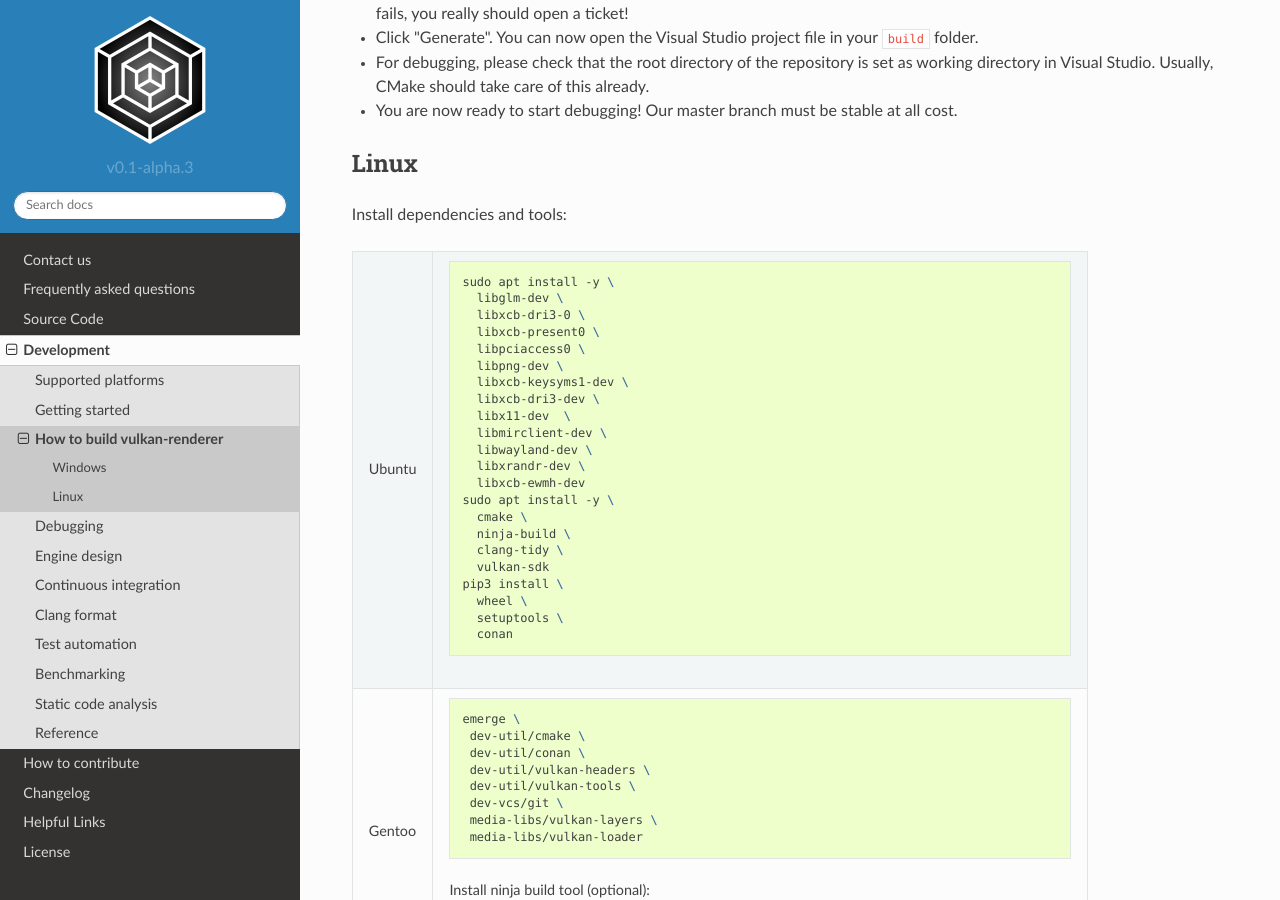
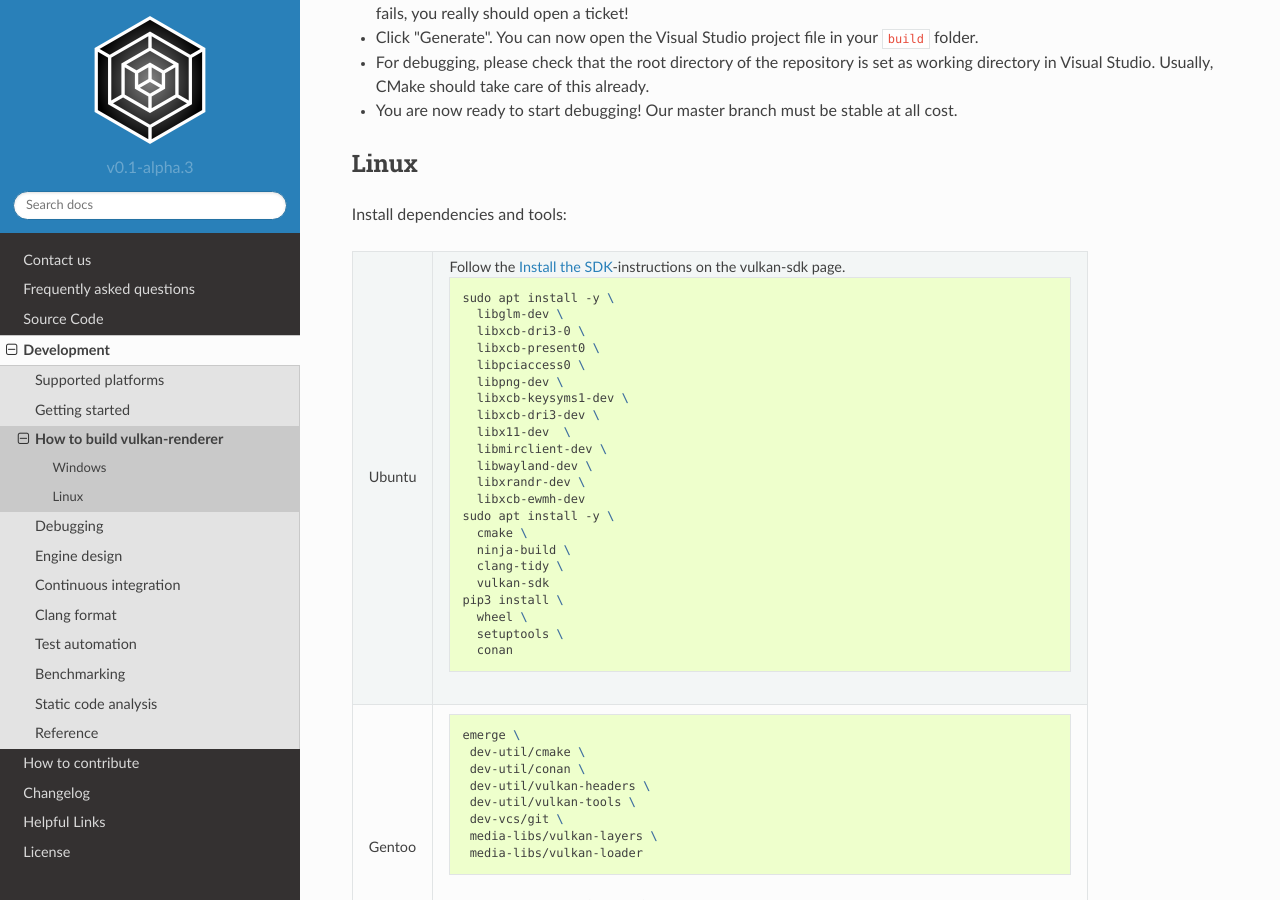
Before and after one commit to inexorgame/vulkan-renderer, a Sphinx documentation site: the page built from documentation/source/development/building.rst, in a window 1280 px wide and 900 px high, scrolled down 1632 px. Built offline with Sphinx 7.4.7 and the Read the Docs theme 2.0.0, drawn with Linux system fonts in a browser that asks for light colours; pages that are not in the unit, such as notebooks, are missing from menus.

Commit message:
[docs] Add vulkan-sdk apt-repository instructions

```diff
--- a/documentation/source/development/building.rst
+++ b/documentation/source/development/building.rst
@@ -101,7 +101,12 @@ Linux
 Install dependencies and tools:
 
 +--------+--------------------------------------+
-| Ubuntu | .. code-block:: bash                 |
+| Ubuntu | Follow the                           |
+|        | `Install the SDK`_-instructions on   |
+|        | the vulkan-sdk page.                 |
+|        |                                      |
+|        |                                      |
+|        | .. code-block:: bash                 |
 |        |                                      |
 |        |     sudo apt install -y \            |
 |        |       libglm-dev \                   |
@@ -154,6 +159,8 @@ Install dependencies and tools:
 
 __ https://github.com/inexorgame/vulkan-renderer/pulls
 
+.. _Install the SDK: https://vulkan.lunarg.com/doc/sdk/latest/linux/getting_started_ubuntu.html#user-content-install-the-sdk
+
 Clone the repository:
 
 .. code-block:: bash
```
